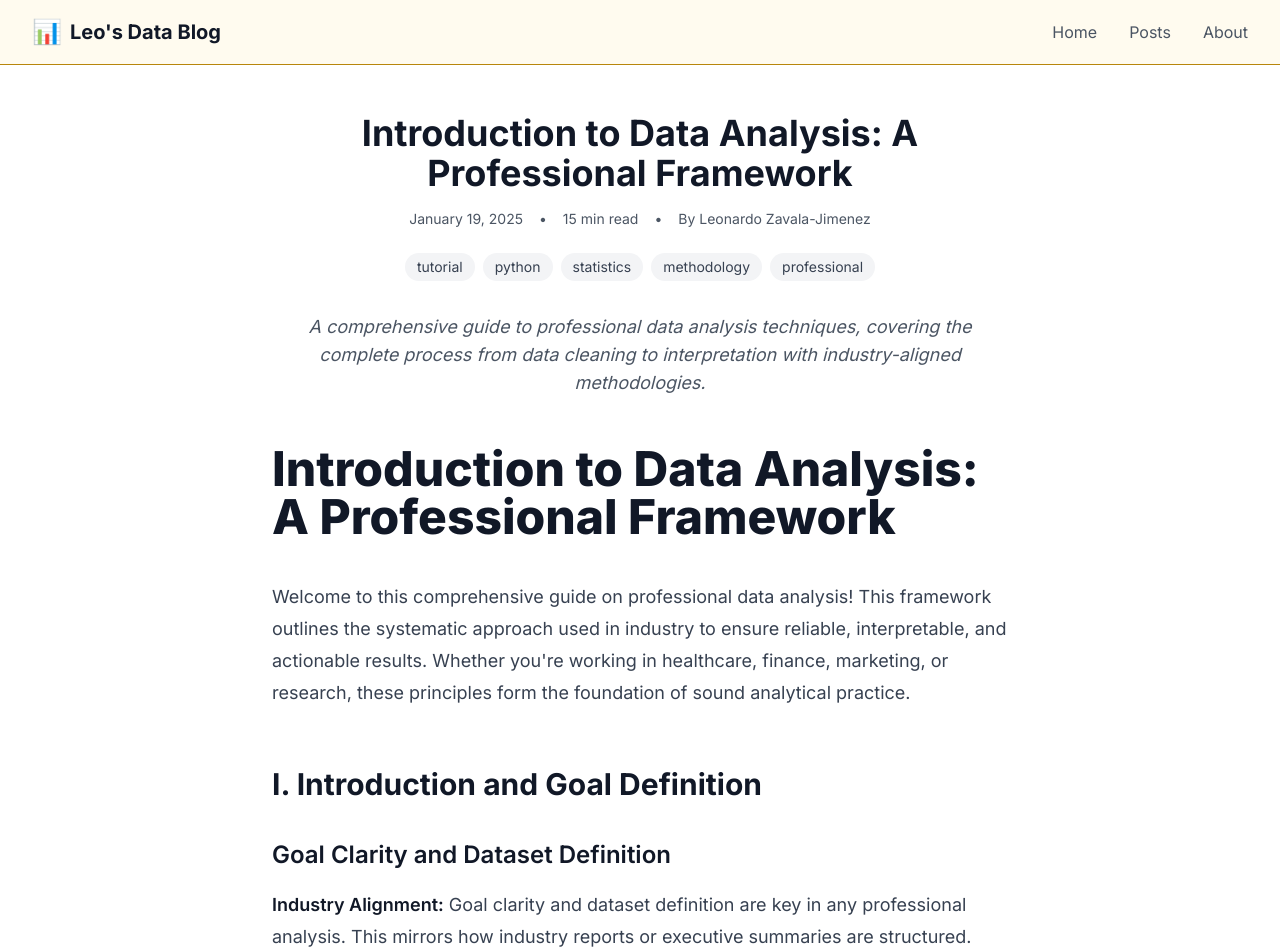
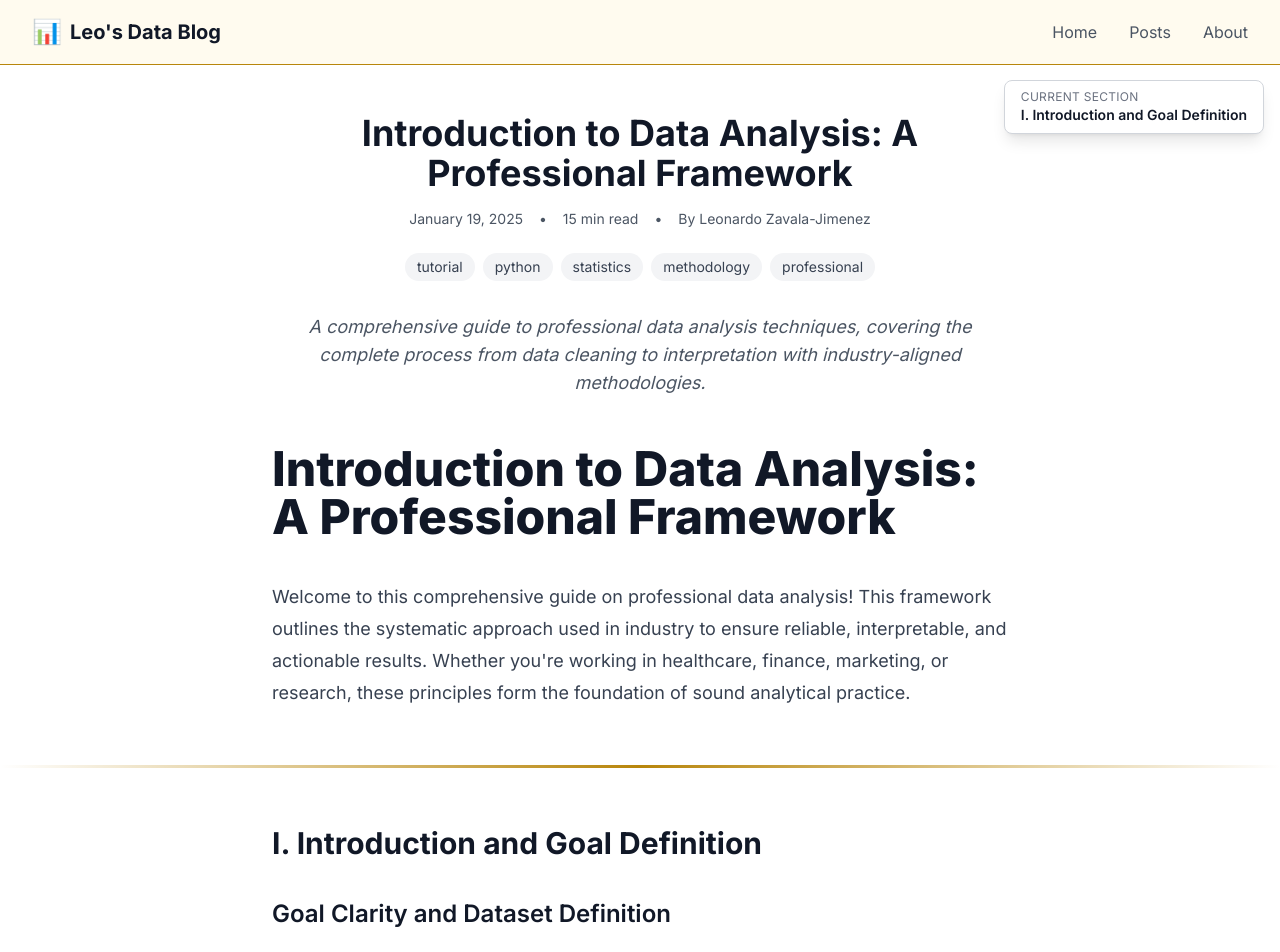
Before and after one commit to Lumiho/Data_Analysis_Blog, a Next.js app: page /posts/Intro_Data_Analysis in a window 1280 px wide. Shown: the top 952 px of the page. Built offline with nearby package versions, Linux system fonts and the light colour scheme.

Commit message:
Nicer UI/design, horizontal line separations, section indicator

```diff
--- a/src/app/globals.css
+++ b/src/app/globals.css
@@ -31,9 +31,12 @@ body {
 hr {
   border: none;
   height: 3px;
-  background: linear-gradient(to right, transparent, #666, transparent);
+  background: linear-gradient(to right, transparent, #B8860B, transparent);
   margin: 2rem 0;
   border-radius: 2px;
+  width: 100vw;
+  margin-left: calc(-50vw + 50%);
+  margin-right: calc(-50vw + 50%);
 }
 
 /* Darker horizontal rule for better visibility */
@@ -52,3 +55,33 @@ hr.dark-divider {
   background-position: 0 0, 0 0, 40px 70px, 40px 70px;
   background-color: transparent;
 }
+
+/* Section background styles */
+.section-gold {
+  background-color: rgba(184, 134, 11, 0.15);
+  padding: 20px;
+  border-radius: 8px;
+  margin: 20px 0;
+  border-bottom: 3px solid #B8860B;
+}
+
+.section-white {
+  background-color: #FFFFFF;
+  padding: 20px;
+  border-radius: 8px;
+  margin: 20px 0;
+  border: 1px solid #E5E5E5;
+  border-bottom: 3px solid #B8860B;
+}
+
+/* Reduce spacing between list items */
+.prose ul li,
+.prose ol li {
+  margin-bottom: 0;
+  line-height: 1.2;
+}
+
+.prose ul li:last-child,
+.prose ol li:last-child {
+  margin-bottom: 0;
+}
--- a/src/app/posts/[slug]/page.tsx
+++ b/src/app/posts/[slug]/page.tsx
@@ -3,6 +3,7 @@ import fs from 'fs'
 import path from 'path'
 import { notFound } from 'next/navigation'
 import { compileMDX } from 'next-mdx-remote/rsc'
+import SectionIndicator from '@/components/SectionIndicator'
 
 export const dynamicParams = false
 
@@ -47,6 +48,7 @@ const BlogPost = async ({ params }: PageProps) => {
 
     return (
       <main className="min-h-screen bg-white dark:bg-gray-900">
+        <SectionIndicator />
         <article className="max-w-3xl mx-auto px-4 py-12">
           {/* Header Section */}
           <header className="mb-12 text-center">
--- /dev/null
+++ b/src/components/SectionIndicator.tsx
@@ -0,0 +1,59 @@
+'use client'
+
+import { useEffect, useState } from 'react'
+
+interface Section {
+  id: string
+  title: string
+  element: HTMLElement
+}
+
+export default function SectionIndicator() {
+  const [currentSection, setCurrentSection] = useState<string>('')
+
+  useEffect(() => {
+    const observerOptions = {
+      rootMargin: '-20% 0px -70% 0px',
+      threshold: 0
+    }
+
+    const observer = new IntersectionObserver((entries) => {
+      entries.forEach((entry) => {
+        if (entry.isIntersecting) {
+          const sectionTitle = entry.target.textContent?.trim() || ''
+          setCurrentSection(sectionTitle)
+        }
+      })
+    }, observerOptions)
+
+    // Find all section headers (h2 and h3 elements with section numbers)
+    const sectionHeaders = document.querySelectorAll('h2, h3')
+    sectionHeaders.forEach((header) => {
+      const text = header.textContent?.trim() || ''
+      if (text === 'Title' || text.match(/^[IVX]+\./)) {
+        observer.observe(header)
+      }
+    })
+
+    return () => {
+      sectionHeaders.forEach((header) => {
+        observer.unobserve(header)
+      })
+    }
+  }, [])
+
+  if (!currentSection) return null
+
+  const displayText = currentSection === 'Title' ? 'Introduction' : currentSection
+
+  return (
+    <div className="fixed top-20 right-4 z-40 bg-white dark:bg-gray-800 border border-gray-300 dark:border-gray-600 rounded-lg shadow-lg px-4 py-2 text-sm">
+      <div className="text-gray-500 dark:text-gray-400 text-xs uppercase tracking-wide">
+        Current Section
+      </div>
+      <div className="font-semibold text-gray-900 dark:text-white">
+        {displayText}
+      </div>
+    </div>
+  )
+}
```
Also changed, not shown: src/posts/Intro_Data_Analysis.mdx (+13 -0 lines), src/posts/sleep-health-analysis.mdx (+18 -0 lines).
